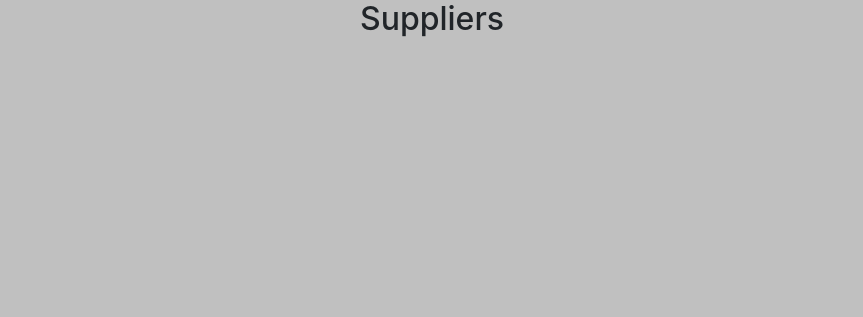
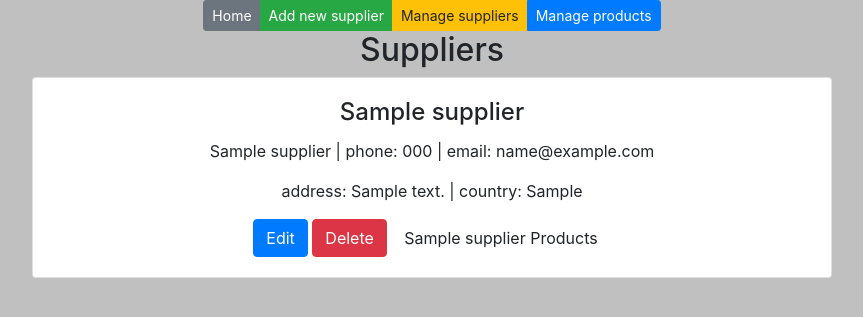
Before and after one commit to FelixJustice/django-kurssi-projekti, a Django app: page /suppliers/ in a window 1280 px wide. Shown: the top 317 px of the page, without its empty margins (208-1071 px from the left). Run offline with Django 3.2, Linux system fonts and the light colour scheme; tables that the repository leaves empty hold one stand-in row (values such as "Sample post"); some libraries are stand-ins or nearby versions.

Commit message:
datanlistaus products ja suppliers

```diff
--- a/app/models.py
+++ b/app/models.py
@@ -12,6 +12,6 @@ class Supplier(models.Model):
 class Product(models.Model):
     productname = models.CharField(max_length= 20, default = 'laku')
     packagesize = models.CharField(max_length= 20, default = 3)
-    unitprice = models.IntegerField(default = 3)
+    unitprice = models.DecimalField(max_digits=8, decimal_places=2, default = 1.00)
     unitsinstock = models.IntegerField(default = 3)
     companyname = models.CharField(max_length= 50, default = 'lakufirma')
--- a/app/templates/suppliers.html
+++ b/app/templates/suppliers.html
@@ -2,6 +2,28 @@
 
 {% block content %}
 
+<div class="btn-group" role="group">
+    <a class="btn btn-secondary btn-sm" href="/">Home</a>
+    <button id="add-btn" class="btn btn-success btn-sm">Add new supplier</button>
+    <a class="btn btn-warning btn-sm" href="/suppliers">Manage suppliers</a>
+    <a class="btn btn-primary btn-sm" href="/products">Manage products</a>
+</div>
+
 <h2>Suppliers</h2>
 
+{% for s in suppliers %}
+
+    <div class="card" style="width: 50rem;">
+        <div class="card-body">
+            <h4 class="card-title">{{s.companyname}}</h4>
+            <p class="card-text">{{s.contactname}} | phone: {{s.phone}} | email: {{s.email}} </p>
+            <p class="card-text">address: {{s.address}} | country: {{s.country}} </p>
+            <a href="#" class="btn btn-primary">Edit</a>
+            <a href="/delete-supplier/{{s.id}}/" class="btn btn-danger">Delete</a>
+            <a href="#" class="btn btn-btn-secondary">{{s.companyname}} Products</a>
+        </div>
+    </div>
+
+{% endfor %}
+
 {% endblock %}
```
Also changed, not shown: app/templates/products.html (+7 -0 lines), app/migrations/0002_alter_product_unitprice.py (added), app/migrations/0003_alter_product_unitprice.py (added), db.sqlite3.
